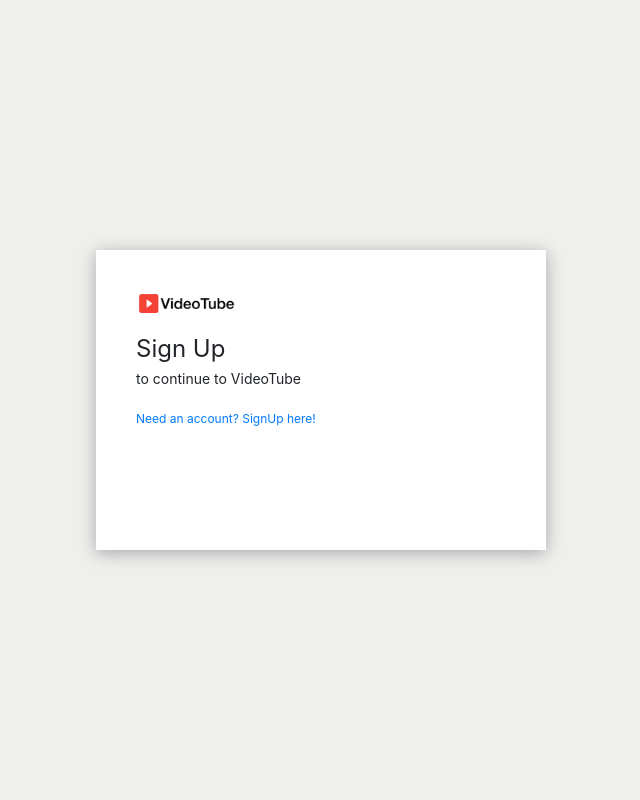
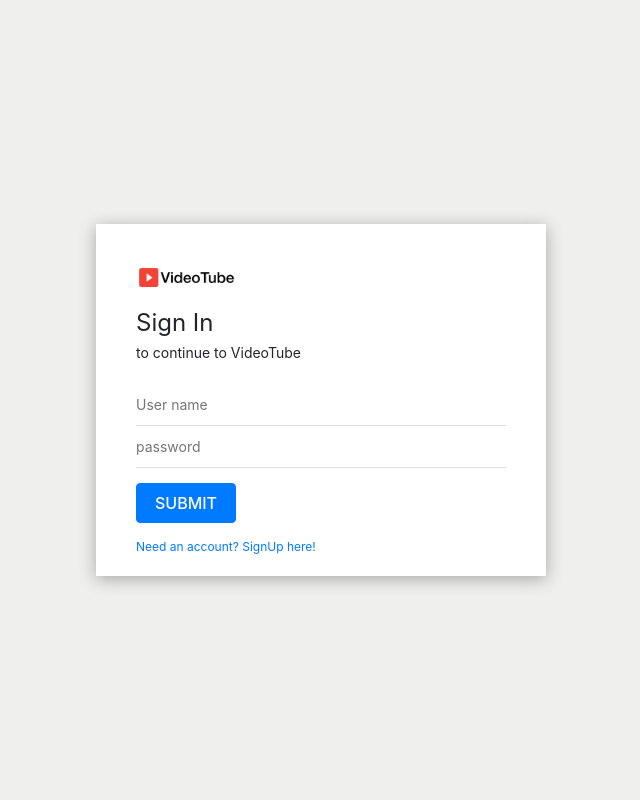
Before and after one commit to manoharys/VideoTube, a PHP site: page /signIn.php in a window 1280 px wide. Shown: the whole page, without its empty margins (319-959 px from the left). Run offline with PHP 8.4, Linux system fonts and the light colour scheme.

Commit message:
creating sign form

```diff
--- a/signIn.php
+++ b/signIn.php
@@ -32,10 +32,16 @@
              <div class="column">
                 <div class="header">
                 <img src="./assets/images/icons/VideoTubeLogo.png" title="VideoTube home" alt="site-logo">
-                 <h3>Sign Up</h3>
+                 <h3>Sign In</h3>
                  <span>to continue to VideoTube</span>
                 </div>
-                <div class="loginForm"></div>
+                <div class="loginForm">
+                <form action="signIn.php" method="POST">
+                   <input type="text" name="username" placeholder="User name" autocomplete='off' required>
+                   <input type="password" name="password" placeholder="password" autocomplete='off' required>
+                   <input type="submit" class="btn btn-primary" name="submitButton" value="SUBMIT">
+                </form>
+                </div>
                 <a href="signUp.php" class="loginMessage">Need an account? SignUp here!</a>
              </div>
          </div>
--- a/signUp.php
+++ b/signUp.php
@@ -36,7 +36,7 @@
                 <span>to continue to VideoTube</span>
             </div>
             <div class="loginForm">
-                <form action="signIn.php" method="POST">
+                <form action="signUp.php" method="POST">
                    <input type="text" name="firstName" placeholder="first name" autocomplete='off' required>
                    <input type="text" name="lastName" placeholder="last name" autocomplete='off' required>
                    <input type="text" name="username" placeholder="User name" autocomplete='off' required>
```
